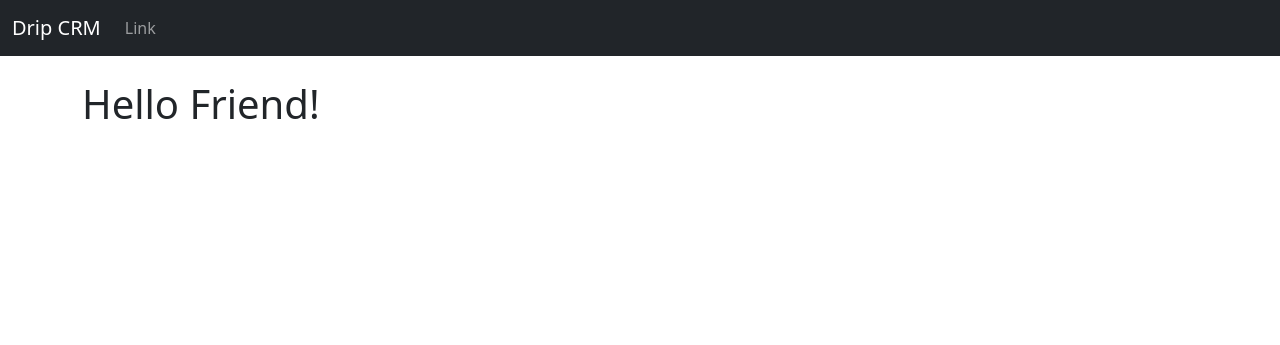
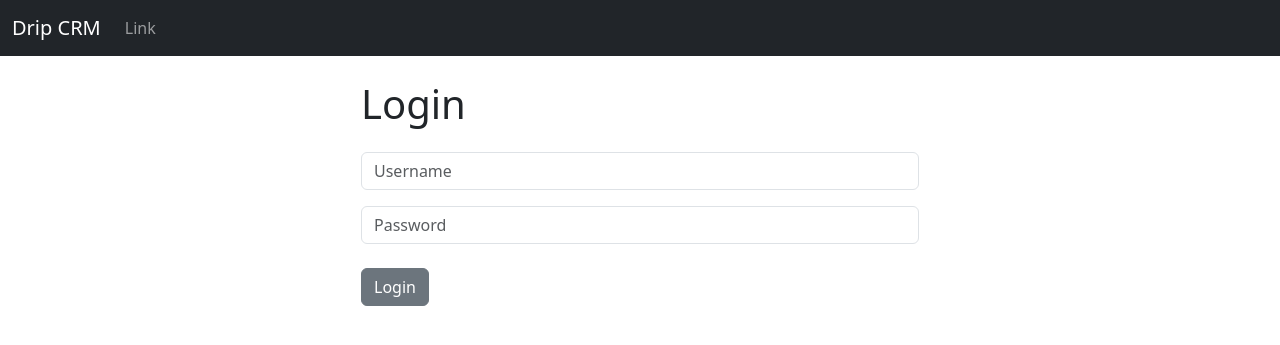
Before and after one commit to bee-squared/drip-crm, a Django app: page / in a window 1280 px wide. Shown: the top 345 px of the page. Run offline with Django 5.2, Linux system fonts and the light colour scheme.

Commit message:
Handle authentication and login

```diff
--- a/website/templates/base.html
+++ b/website/templates/base.html
@@ -17,7 +17,22 @@
   </head>
   <body>
     {% include 'navbar.html' %}
-    <div class="container pt-4">{% block content %} {% endblock %}</div>
+    <div class="container pt-4">
+      {% if messages %} {% for message in messages %}
+      <div
+        class="alert alert-warning alert-dismissible fade show"
+        role="alert"
+      >
+        {{ message }}
+        <button
+          type="button"
+          class="btn-close"
+          data-bs-dismiss="alert"
+          aria-label="Close"
+        ></button>
+      </div>
+      {% endfor %} {% endif %} {% block content %} {% endblock %}
+    </div>
     <script
       src="https://cdn.jsdelivr.net/npm/bootstrap@5.3.3/dist/js/bootstrap.bundle.min.js"
       integrity="sha384-YvpcrYf0tY3lHB60NNkmXc5s9fDVZLESaAA55NDzOxhy9GkcIdslK1eN7N6jIeHz"
--- a/website/templates/home.html
+++ b/website/templates/home.html
@@ -1,5 +1,43 @@
-{% extends 'base.html' %}
+{% extends 'base.html' %} {% block content %}
+<div class="col-md-6 offset-md-3">
+  {% if user.is_authenticated %}
 
-{% block content %}
-  <h1>Hello Friend!</h1>
+  <h1>Hello Friend!!!</h1>
+
+  {% else %}
+  <h1 class="mb-4">Login</h1>
+  <form
+    method="post"
+    action="{% url 'home' %}"
+  >
+    {% csrf_token %}
+    <div class="mb-3">
+      <input
+        type="text"
+        class="form-control"
+        aria-describedby="userName"
+        name="username"
+        placeholder="Username"
+        required
+      />
+    </div>
+    <div class="mb-4">
+      <input
+        type="password"
+        class="form-control"
+        aria-describedby="password"
+        name="password"
+        placeholder="Password"
+        required
+      />
+    </div>
+    <button
+      type="submit"
+      class="btn btn-secondary"
+    >
+      Login
+    </button>
+  </form>
+  {% endif %}
+</div>
 {% endblock %}
--- a/website/urls.py
+++ b/website/urls.py
@@ -3,4 +3,6 @@ from . import views
 
 urlpatterns = [
     path('', views.home, name='home'),
+    # path('login/', views.login_user, name='login'),
+    # path('logout/', views.logout_user, name='home')
 ]
--- a/website/views.py
+++ b/website/views.py
@@ -1,4 +1,29 @@
-from django.shortcuts import render
+from django.shortcuts import render, redirect
+from django.contrib.auth import authenticate, login, logout
+from django.contrib import messages
 
 def home(request):
-  return render(request, 'home.html', {})
+  # Check to see if logging in
+  if request.method == 'POST':
+    print(request)
+    username = request.POST['username'] # matches the form field name username
+    password = request.POST['password'] # matches the form field name password
+
+    #Authenticate
+    user = authenticate(request, username=username, password=password)
+
+    if user is not None:
+      login(request, user)
+      messages.success(request, "You have been logged in!")
+      return redirect('home')
+    else:
+      messages.error(request, "There was an error logging in, please try again.")
+      return redirect('home')
+  else:
+    return render(request, 'home.html', {})
+
+def login_user(request):
+  pass
+
+def logout_user(request):
+  pass
```
